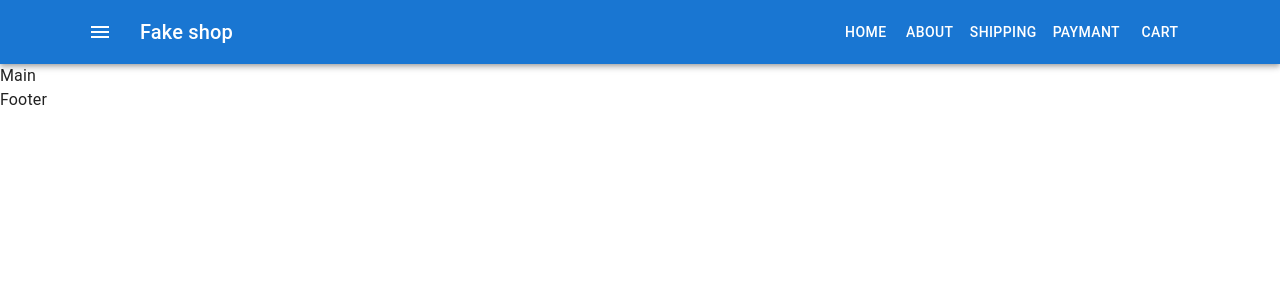
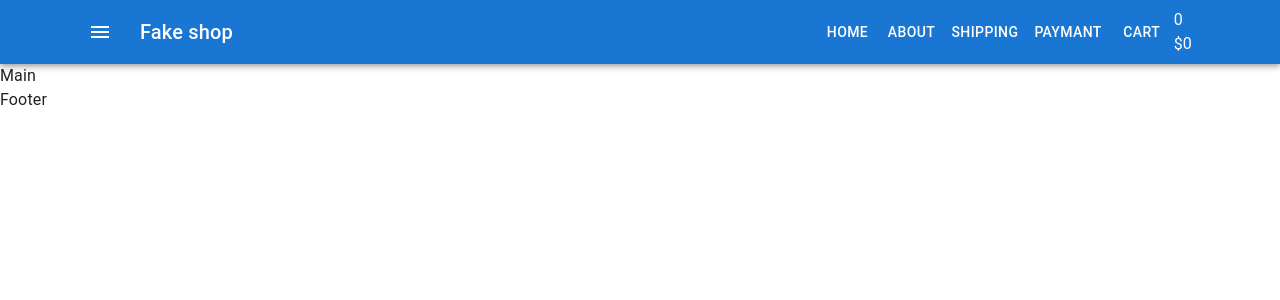
Before and after one commit to DenysShportun/react-fake-shop, a React (Create React App) app: page / in a window 1280 px wide. Shown: the top 300 px of the page. Built offline with nearby package versions, Linux system fonts and the light colour scheme.

Commit message:
add CartHeader

```diff
--- /dev/null
+++ b/src/components/Cart/CartHeader.tsx
@@ -0,0 +1,14 @@
+import React from 'react'
+
+type Props = {}
+
+const CartHeader = (props: Props) => {
+    return (
+        <div>
+            <div>0</div>
+            <div>$0</div>
+        </div>
+    )
+}
+
+export default CartHeader
--- a/src/container/Header/Header.tsx
+++ b/src/container/Header/Header.tsx
@@ -7,6 +7,7 @@
 import MenuIcon from '@mui/icons-material/Menu'
 import Container from '@mui/system/Container'
 import Menu from 'components/Menu/Menu'
+import CartHeader from 'components/Cart/CartHeader'
 
 type Props = {}
 
@@ -33,6 +34,7 @@
                             Fake shop
                         </Typography>
                         <Menu />
+                        <CartHeader />
                     </Toolbar>
                 </Container>
             </AppBar>
```
